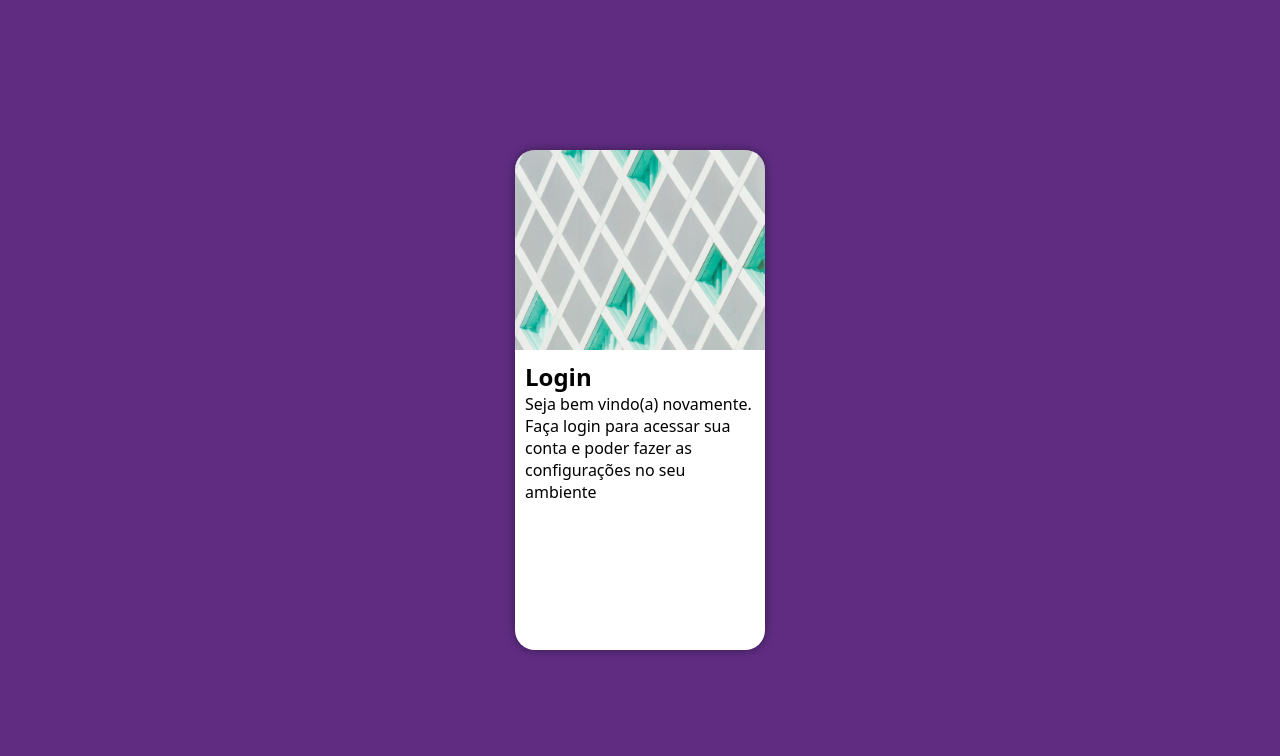
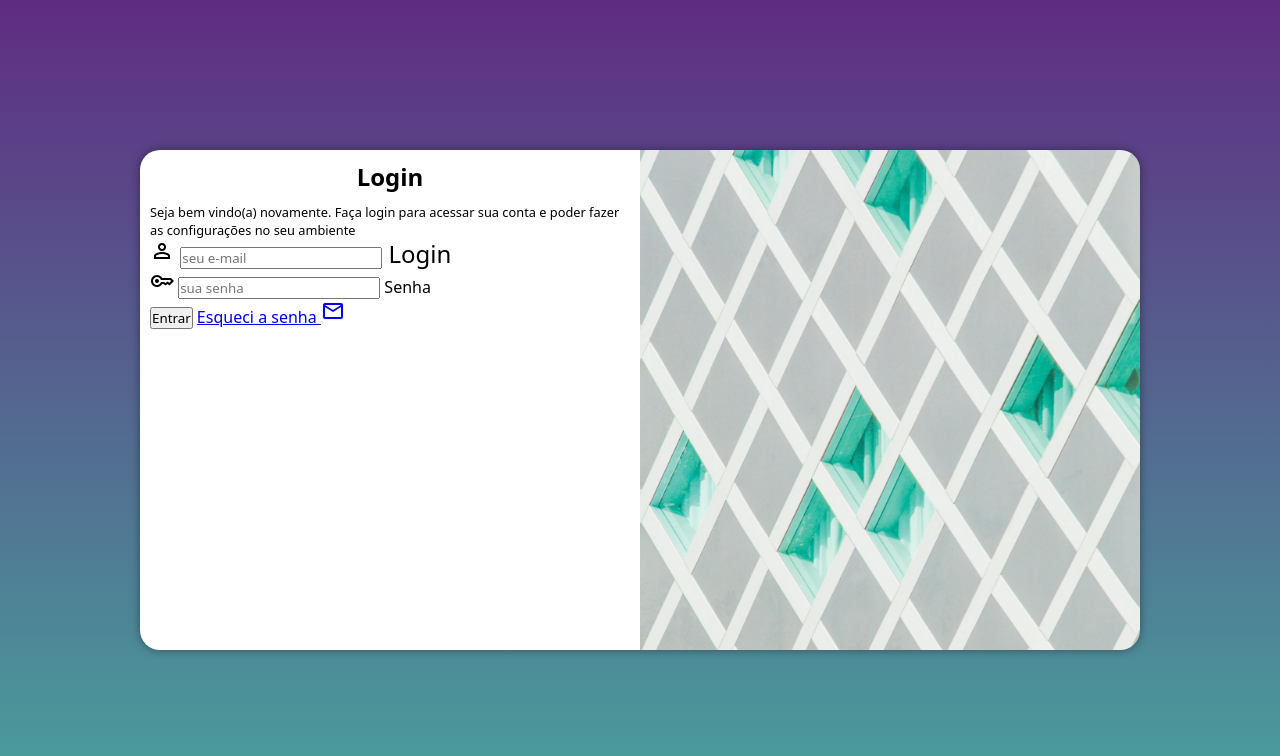
Before and after one commit to GalbiatiFelipe/projeto-login, a plain HTML site: page index.html in a window 1280 px wide. Drawn offline with nearby package versions, Linux system fonts and the light colour scheme.

Commit message:
inicando config no formulario

```diff
--- /dev/null
+++ b/estilos/media-query.css
@@ -0,0 +1,48 @@
+@charset "UTF-08";
+
+@media screen and (min-width: 768px) and (max-width: 992px) {
+    body {
+        background-image: linear-gradient(to top, #49a09d, #5f2c82);
+    }
+
+    section#login {
+        width: 90vw;
+    }
+
+    section#login div#imagem {
+        width: 30%;
+        height: 100%;
+        float: left;
+    }
+
+    section#login div#formulario {
+        width: 70%;
+        float: right;
+    }
+
+    div#formulario p {
+        font-size: 1em;
+    }
+}
+
+@media screen and (min-width: 992px) {
+    body {
+        background-image: linear-gradient(to top, #49a09d, #5f2c82);
+    }
+
+    section#login {
+        width: 1000px;
+    }
+
+    section#login div#imagem {
+        float: right;
+        width: 50%;
+        height: 100%;
+    }
+
+    section#login div#formulario {
+        float: left;
+        width: 50%;
+
+    }
+}
--- a/estilos/style.css
+++ b/estilos/style.css
@@ -39,6 +39,9 @@ main {
     height: 500px;
     border-radius: 20px;
     box-shadow: 0px 0px 10px rgba(0, 0, 0, 0.411);
+
+    transition: width 0.3s, height 0.3s;
+    -o-transition-timing-function: ease;
 }
 
 section#login div#imagem {
@@ -51,3 +54,12 @@ section#login div#formulario {
     display: block;
     padding: 10px;
 }
+
+div#formulario h1 {
+    text-align: center;
+    margin-bottom: 10px;
+}
+
+div#formulario p {
+    font-size: 0.8em;
+}
--- a/index.html
+++ b/index.html
@@ -4,6 +4,8 @@
     <meta charset="UTF-8">
     <meta name="viewport" content="width=device-width, initial-scale=1.0">
     <link rel="stylesheet" href="estilos/style.css">
+    <link rel="stylesheet" href="estilos/media-query.css">
+    <link href="https://fonts.googleapis.com/css2?family=Material+Symbols+Outlined" rel="stylesheet" />
     <title>Login</title>
 </head>
 <body>
@@ -19,8 +21,24 @@
                     Seja bem vindo(a) novamente. Faça login para acessar sua conta e poder fazer as configurações no seu ambiente
                 </p>
 
-                <form action="login.php" method="post">
+                <form action="login.php" method="post" autocomplete="on">
+                    <div class="campo">
+                        <span class="material-symbols-outlined">person<span>
+                        <input type="email" name="login" id="ilogin" placeholder="seu e-mail" autocomplete="email" required maxlength="30">
+                        <label for="ilogin">Login</label>
+                    </div>
 
+                    <div class="campo">
+                        <span class="material-symbols-outlined">key</span>
+                        <input type="password" name="senha" id="isenha" placeholder="sua senha" autocomplete="current-password" required minlength="8" maxlength="20">
+                        <label for="isenha">Senha</label>
+                    </div>
+                    <div>
+                        <input type="submit" value="Entrar">
+                        <a href="esqueci.html">
+                            Esqueci a senha  <span class="material-symbols-outlined">mail</span>
+                        </a>
+                    </div>
                 </form>
 
             </div>
```
